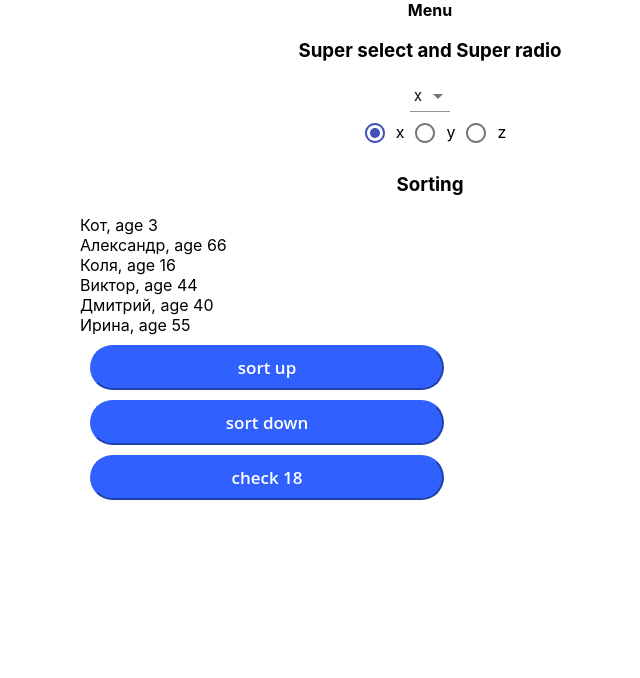
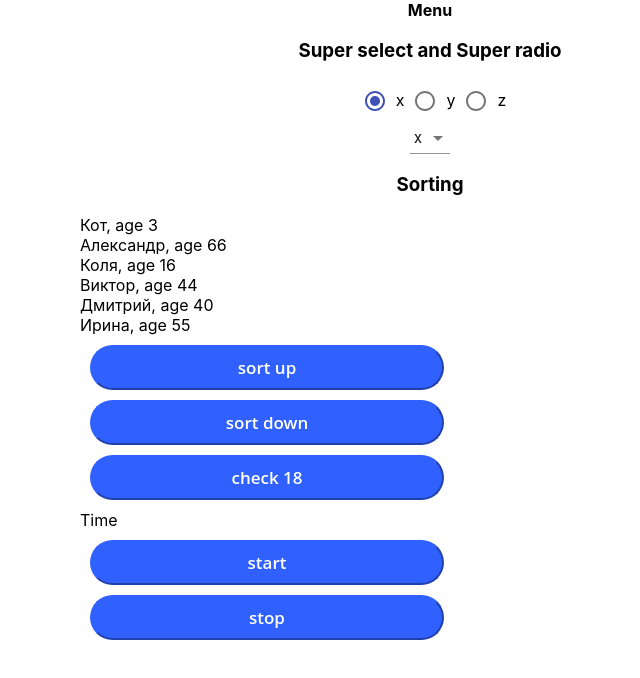
Before and after one commit to Olga-Kulagina/homeworks, a React (Create React App) app: page /#/junior in a window 1280 px wide. Shown: the top 678 px of the page, without its empty margins (210-850 px from the left). Built offline with nearby package versions, Linux system fonts and the light colour scheme.

Commit message:
Add homework 9 Clock

```diff
--- a/src/h5/pages/Junior.tsx
+++ b/src/h5/pages/Junior.tsx
@@ -1,12 +1,14 @@
 import React from "react";
 import HW7 from '../../h7/HW7';
 import HW8 from '../../h8/HW8';
+import HW9 from '../../h9/HW9';
 
 function Junior() {
     return (
         <div>
             <HW7 />
             <HW8 />
+            <HW9 />
         </div>
     );
 }
--- a/src/h7/HW7.tsx
+++ b/src/h7/HW7.tsx
@@ -12,13 +12,6 @@ function HW7() {
             <h3>Super select and Super radio</h3>
             {/*should work (должно работать)*/}
             <div>
-                <SuperSelect
-                    options={arr}
-                    value={value}
-                    onChangeOption={onChangeOption}
-                />
-            </div>
-            <div>
                 <SuperRadio
                     name={"radio"}
                     options={arr}
@@ -26,6 +19,14 @@ function HW7() {
                     onChangeOption={onChangeOption}
                 />
             </div>
+            <div>
+                <SuperSelect
+                    options={arr}
+                    value={value}
+                    onChangeOption={onChangeOption}
+                />
+            </div>
+
 
         </div>
     );
--- /dev/null
+++ b/src/h9/Clock.tsx
@@ -0,0 +1,78 @@
+import React, {useState} from "react";
+import SuperButton from "../h4/common/c2-SuperButton/SuperButton";
+
+function Clock() {
+    const [timerId, setTimerId] = useState<number>(0);
+    const [date, setDate] = useState<string>('Time');
+    const [show, setShow] = useState<boolean>(false);
+
+    function formatDate(date: Date) {
+
+        let m
+
+        let dd = date.getDate()
+
+        let mm = date.getMonth() + 1
+        if (mm < 10) m = '0' + mm
+
+        let yy = date.getFullYear() % 100
+
+        return dd + '.' + m + '.' + yy
+    }
+
+    function formatTime(date: Date) {
+
+        let h = date.getHours()
+
+        let m = date.getMinutes()
+
+        let s = date.getSeconds()
+
+        return h + ' : ' + m + ' : ' + s
+    }
+
+    const stop = () => {
+        clearInterval(timerId)
+    }
+    const start = () => {
+        stop()
+        const id: number = window.setInterval(() => {
+            setDate(formatTime(new Date()))
+        }, 1000);
+        setTimerId(id);
+    }
+
+
+    const onMouseEnter = () => {
+        setShow(true)
+    };
+    const onMouseLeave = () => {
+        setShow(false)
+    };
+
+    const stringTime = date; // fix with date
+    const stringDate = formatDate(new Date()); // fix with date
+
+    return (
+        <div>
+            <div
+                onMouseEnter={onMouseEnter}
+                onMouseLeave={onMouseLeave}
+            >
+                {stringTime}
+            </div>
+
+            {show && (
+                <div>
+                    {stringDate}
+                </div>
+            )}
+
+            <SuperButton onClick={start}>start</SuperButton>
+            <SuperButton onClick={stop}>stop</SuperButton>
+
+        </div>
+    );
+}
+
+export default Clock;
--- /dev/null
+++ b/src/h9/HW9.tsx
@@ -0,0 +1,14 @@
+import React from "react";
+import Clock from "./Clock";
+
+function HW9() {
+    return (
+        <div>
+
+            <Clock/>
+
+        </div>
+    );
+}
+
+export default HW9;
```
Also changed, not shown: src/h10/HW10.tsx (added, +38 -0 lines), src/h10/bll/loadingReducer.ts (added, +14 -0 lines), src/h10/bll/store.ts (added, +15 -0 lines), src/h9/AlternativeClock.tsx (added, +14 -0 lines).
